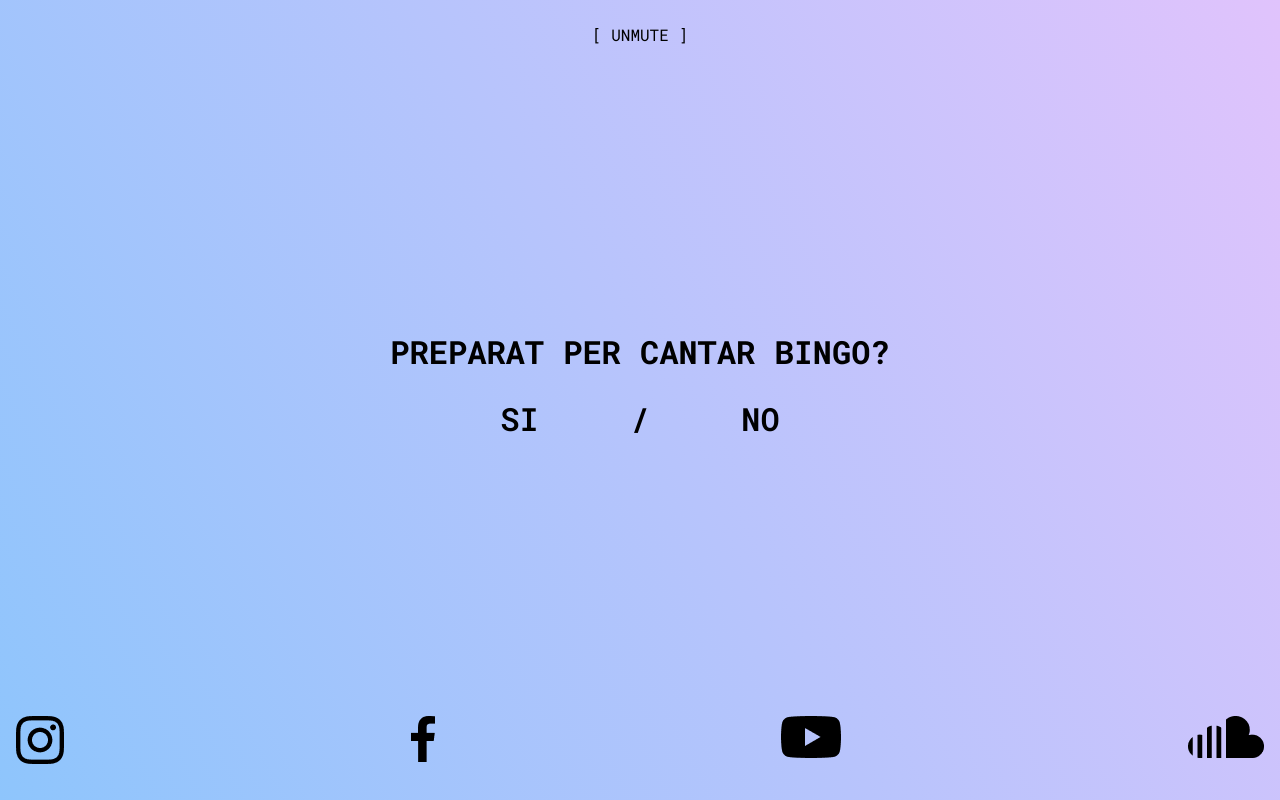
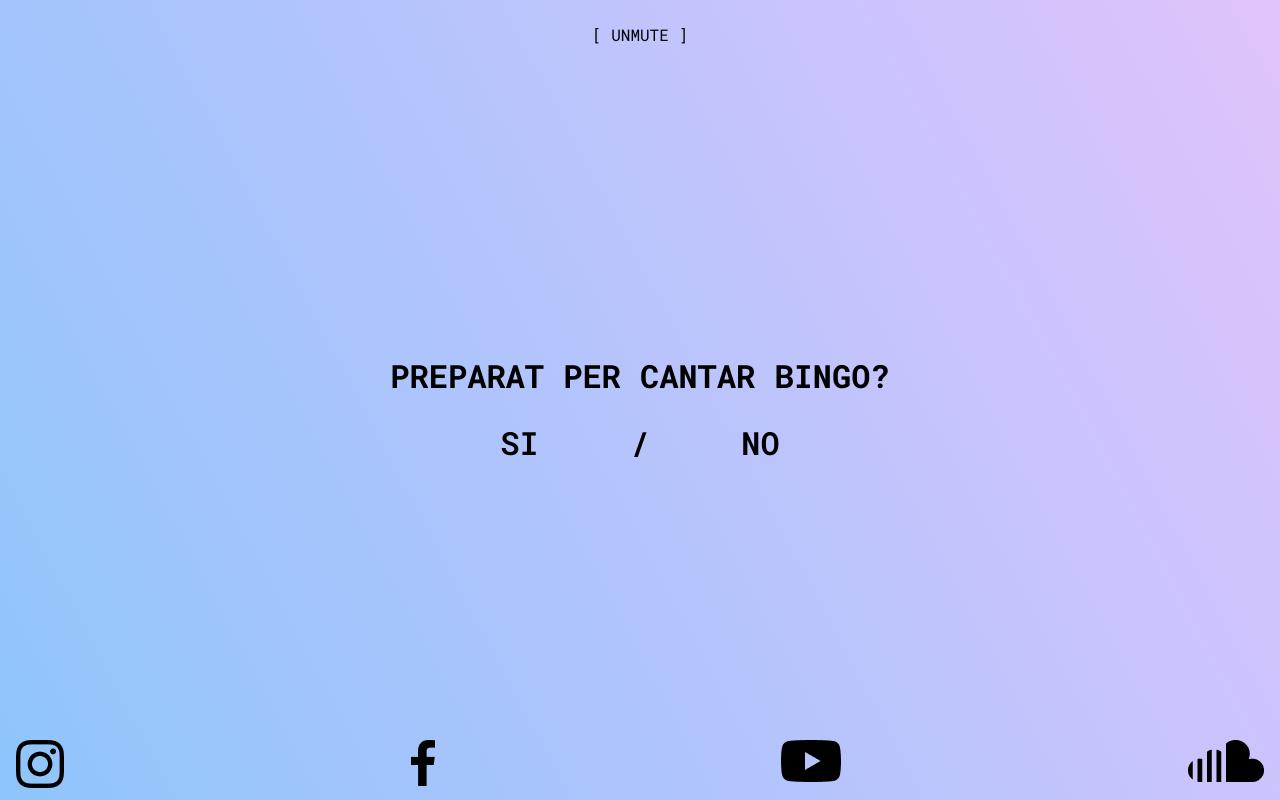
Before and after one commit to gteixi/social-bingo-webpage, a React (Create React App) app: page / in a window 1280 px wide. Built offline with nearby package versions, Linux system fonts and the light colour scheme.

Commit message:
Modify styles of social media

```diff
--- a/src/styles/mixins.scss
+++ b/src/styles/mixins.scss
@@ -11,8 +11,8 @@
   display: flex;
   flex-direction: row;
   justify-content: space-between;
-  margin: 1em;
-  padding: 1em;
+  margin: 0.5em;
+  padding: 0 1em 0 1em;
 }
 
 // FONTS
```
